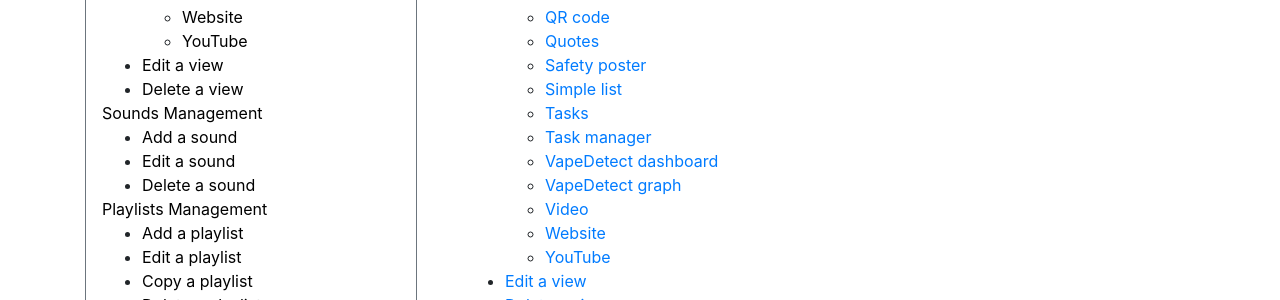
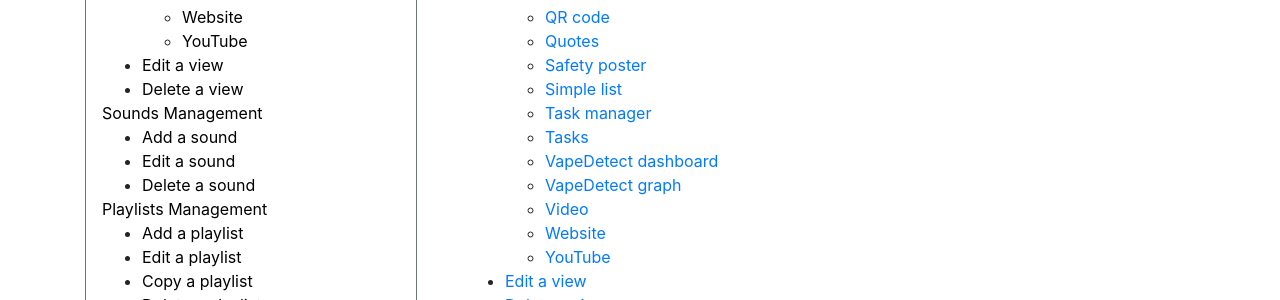
Before and after one commit to NrsSystems/docs, a Jekyll site: the page built from digital-displays/index.md, in a window 1280 px wide. Shown: the part 1027-1327 px from the top of the page. Built offline with Jekyll 4.4.1, drawn with Linux system fonts in a browser that asks for light colours; our own code applies the rules of GitHub Pages for plain Markdown files.

```diff
--- a/digital-displays/index.md
+++ b/digital-displays/index.md
@@ -33,8 +33,8 @@ For general information about the XSPONSE service and website, see the [Service
   - [Quotes](views-management.md#quotes)
   - [Safety poster](views-management.md#safety-poster)
   - [Simple list](views-management.md#simple-list)
+  - [Task manager](views-management.md#task-manager)
   - [Tasks](views-management.md#tasks)
-  - [Task manager](views-management.md#task-manager)
   - [VapeDetect dashboard](views-management.md#vapedetect-dashboard)
   - [VapeDetect graph](views-management.md#vapedetect-graph)
   - [Video](views-management.md#video)
```
